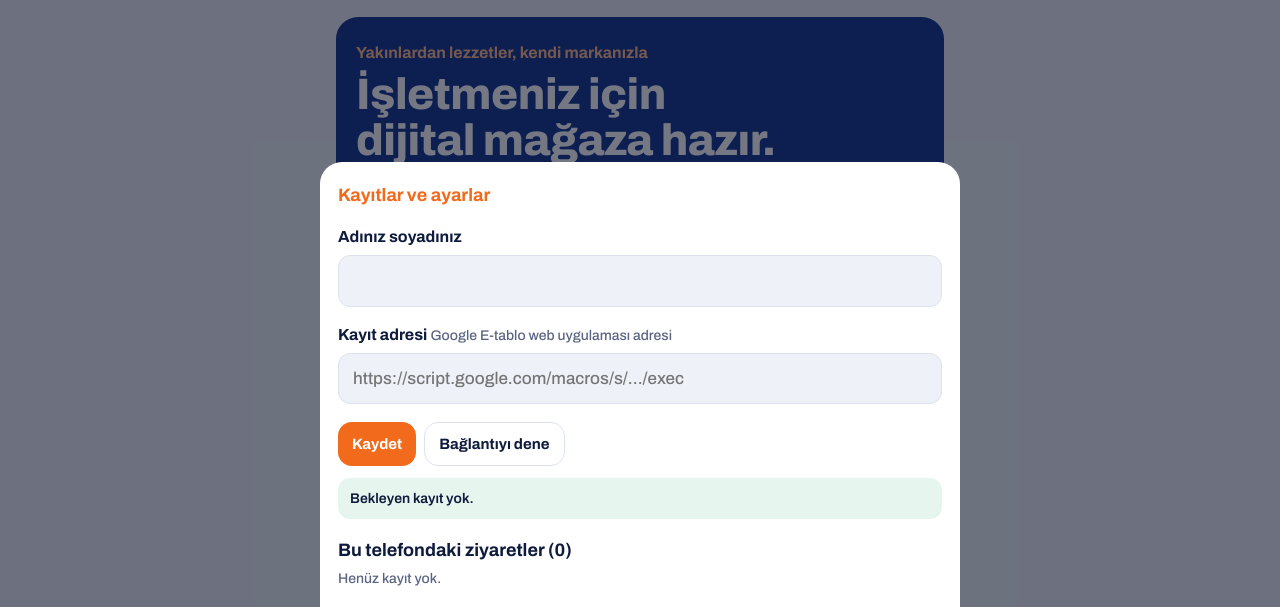
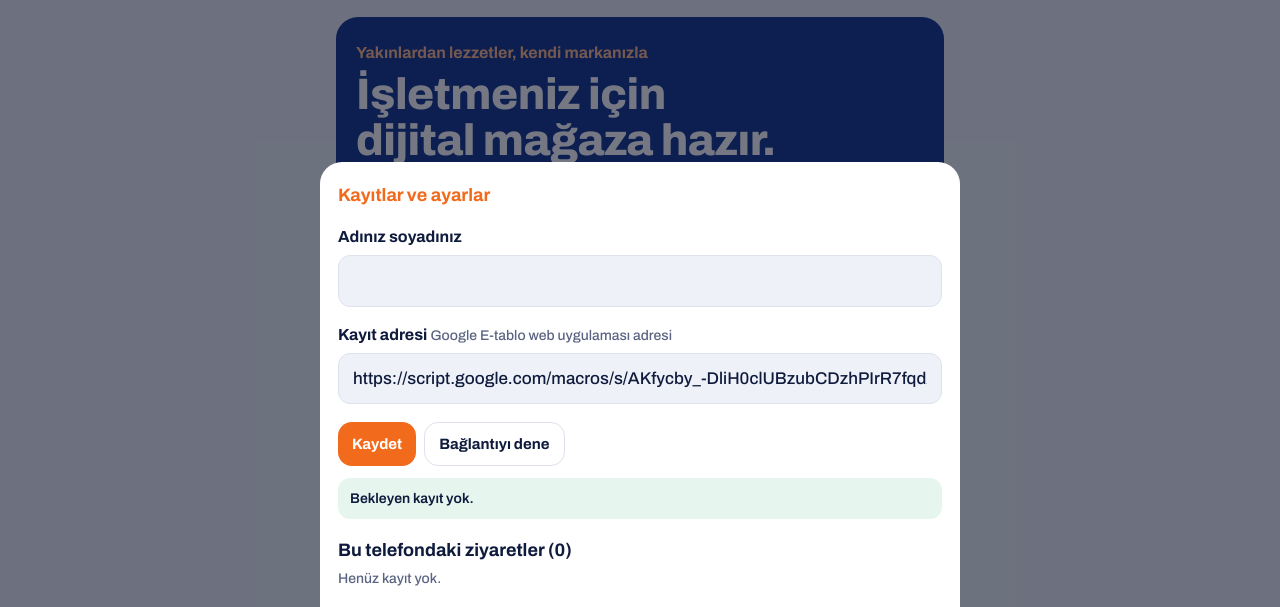
Before and after one commit to recepakkoyun0025-coder/saha, a plain HTML site: page index.html in a window 1280 px wide. Shown: the part 113-720 px from the top of the page. Drawn offline with Linux system fonts and the light colour scheme.

Commit message:
Kayıt adresi eklendi: ziyaretler Google E-tabloya gönderilir
Co-Authored-By: Claude Opus 5.5 <noreply@anthropic.com>
Claude-Session: https://claude.ai/code/session_01VyoC6JhukfGmfquv6x7cvP

```diff
--- a/index.html
+++ b/index.html
@@ -170,7 +170,7 @@ details>div{padding:0 16px 16px}
 <script>
 {
 const RATE=7;
-const KAYIT_ADRESI='';
+const KAYIT_ADRESI='https://script.google.com/macros/s/AKfycby_-DliH0clUBzubCDzhPIrR7fqdzuZxwRzIaqBd9_xCy9m1syCsOVixpMYXyi9dNLG/exec';
 const STEPS=[
  {k:'start',t:'Başlangıç',tip:"Önce uygunluk sorun: “Beş dakikanız var mı?” Yoğunsa uygun saati öğrenip çıkın. %7 başlangıç yılı kampanyasıdır: kimlerin yararlanacağını ve ne kadar süreceğini yazılı koşullardan söyleyin, tahmin yürütmeyin."},
  {k:'tanis',t:'Tanışalım',tip:"Ekranı esnafa dönük tutun, telefonu yüzüne uzatmayın. Cevapları birlikte işaretleyin; mevcut düzenini küçümsemeyin."},
@@ -251,7 +251,7 @@ let S=blank(),step=0;
 const LS='lezjet-saha-v2';
 const ls={get:(k,d)=>{try{const v=localStorage.getItem(LS+k);return v==null?d:JSON.parse(v)}catch(e){return d}},set:(k,v)=>{try{localStorage.setItem(LS+k,JSON.stringify(v))}catch(e){}}};
 const d0=ls.get('-draft',null);if(d0){S=Object.assign(blank(),d0.S);step=d0.step||0}
-let CFG=Object.assign({personel:'',url:KAYIT_ADRESI},ls.get('-cfg',{}));
+let CFG=Object.assign({personel:'',url:''},ls.get('-cfg',{}));
 if(!CFG.url&&KAYIT_ADRESI)CFG.url=KAYIT_ADRESI;
 const save=()=>ls.set('-draft',{S,step});
 const esc=s=>String(s??'').replace(/[&<>"']/g,c=>({'&':'&amp;','<':'&lt;','>':'&gt;','"':'&quot;',"'":'&#39;'}[c]));
--- a/sw.js
+++ b/sw.js
@@ -1,4 +1,4 @@
-const C="lezjet-saha-v4";
+const C="lezjet-saha-v5";
 const FILES=["./", "index.html", "manifest.json", "icon-192.png", "icon-512.png", "img/s3.jpg", "img/s4.jpg", "img/s5.jpg", "img/s6.jpg", "img/s7.jpg", "img/s9.jpg", "img/s10.jpg", "img/s12.jpg"];
 self.addEventListener("install",e=>{e.waitUntil(caches.open(C).then(c=>c.addAll(FILES)).then(()=>self.skipWaiting()))});
 self.addEventListener("activate",e=>{e.waitUntil(caches.keys().then(k=>Promise.all(k.filter(x=>x!==C).map(x=>caches.delete(x)))).then(()=>self.clients.claim()))});
```
